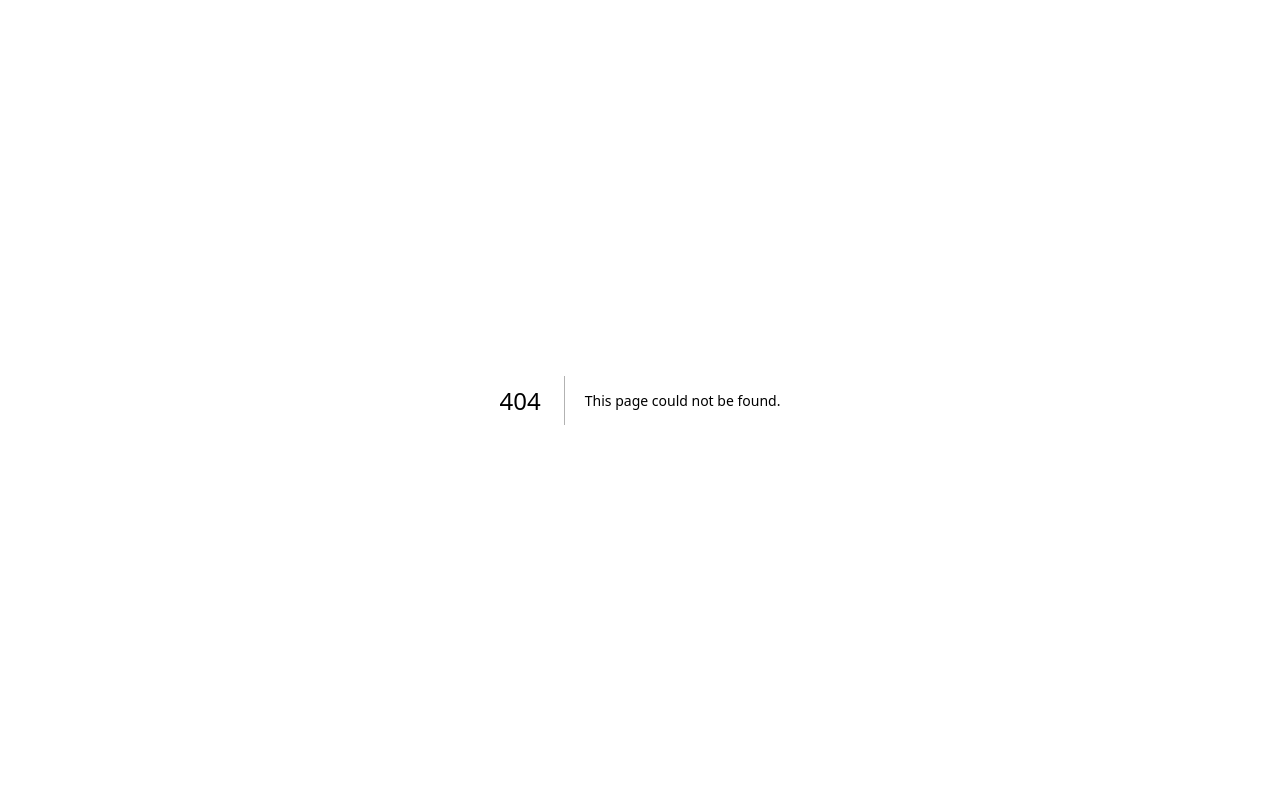
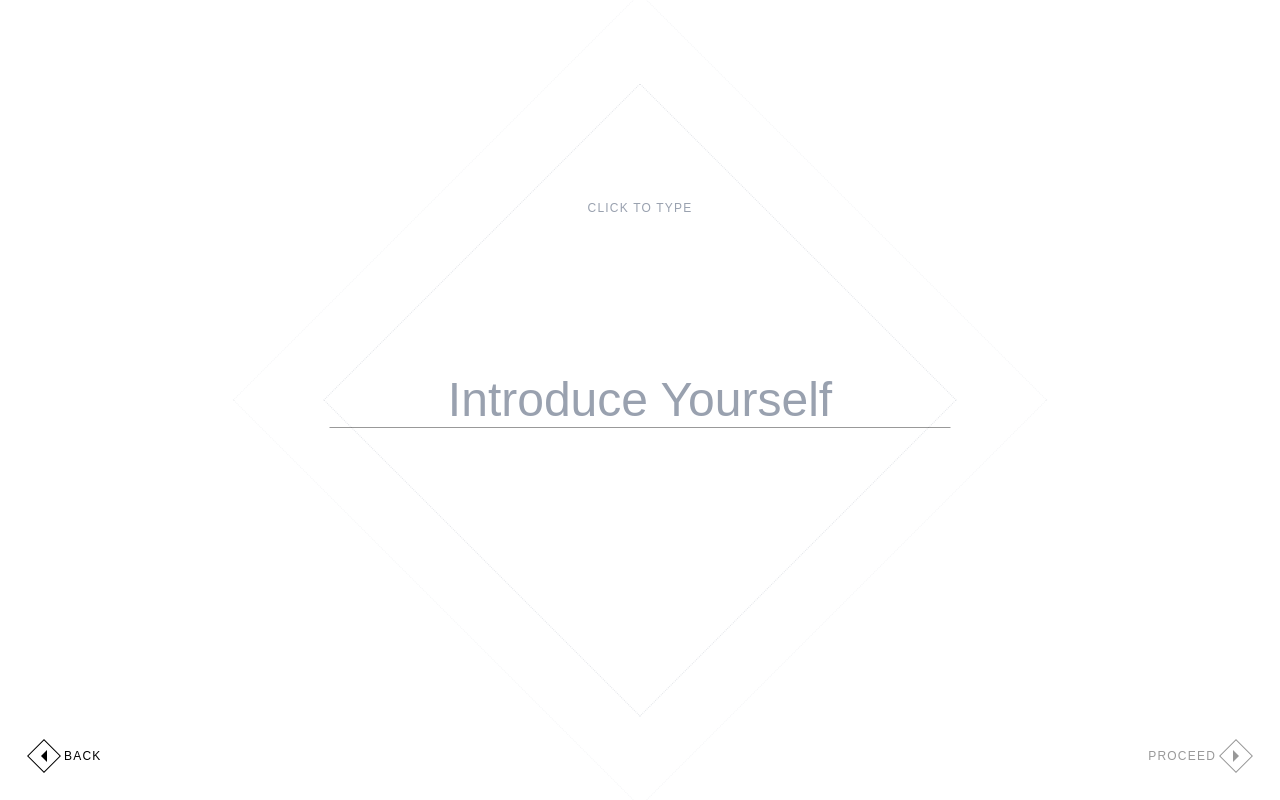
Before and after one commit to AngelMonoestereo/skinstric, a Next.js app: page /introduction/step1 in a window 1280 px wide. Before the commit this address had no page. Built offline with nearby package versions, Linux system fonts and the light colour scheme.

Commit message:
Add introduction step1 and step2 pages (UI from Figma)

```diff
--- /dev/null
+++ b/app/introduction/step1/page.tsx
@@ -0,0 +1,66 @@
+'use client'
+
+import { useState } from 'react'
+import { useRouter } from 'next/navigation'
+
+export default function Step1Page() {
+  const [name, setName] = useState('')
+  const router = useRouter()
+
+  return (
+    <main className="relative min-h-screen bg-white text-black overflow-hidden">
+      {/* Diamante decorativo */}
+      <div className="absolute top-1/2 left-1/2 -translate-x-1/2 -translate-y-1/2 w-[60vw] md:w-[35vw] aspect-square rotate-45 border border-dotted border-gray-300/60" />
+      <div className="absolute top-1/2 left-1/2 -translate-x-1/2 -translate-y-1/2 w-[75vw] md:w-[45vw] aspect-square rotate-45 border border-dotted border-gray-200/40" />
+
+      {/* Texto superior */}
+      <p className="absolute top-[25%] left-1/2 -translate-x-1/2 text-xs tracking-widest text-gray-400">
+        CLICK TO TYPE
+      </p>
+
+      {/* Input central */}
+      <input
+        value={name}
+        onChange={(e) => setName(e.target.value)}
+        placeholder="Introduce Yourself"
+        className="absolute top-1/2 left-1/2 -translate-x-1/2 -translate-y-1/2 text-3xl md:text-5xl font-light text-center outline-none border-b border-black/40 placeholder-gray-400"
+      />
+
+      {/* Back */}
+      <button
+        onClick={() => router.back()}
+        className="absolute bottom-8 left-8 flex items-center gap-2 text-xs tracking-widest"
+      >
+        <DiamondButton direction="left" />
+        BACK
+      </button>
+
+      {/* Proceed */}
+      <button
+        onClick={() => router.push('/introduction/step2')}
+        disabled={!name.trim()}
+        className="absolute bottom-8 right-8 flex items-center gap-2 text-xs tracking-widest disabled:opacity-40"
+      >
+        PROCEED
+        <DiamondButton direction="right" />
+      </button>
+    </main>
+  )
+}
+
+/* --- Reutilizable --- */
+function DiamondButton({ direction }: { direction: 'left' | 'right' }) {
+  return (
+    <div className="relative w-6 h-6 rotate-45 border border-black grid place-items-center">
+      <div
+        className={[
+          'absolute -translate-x-1/2 -translate-y-1/2 left-1/2 top-1/2 -rotate-45',
+          'w-0 h-0',
+          direction === 'right'
+            ? 'border-l-[6px] border-l-black border-y-[6px] border-y-transparent'
+            : 'border-r-[6px] border-r-black border-y-[6px] border-y-transparent',
+        ].join(' ')}
+      />
+    </div>
+  )
+}
--- /dev/null
+++ b/app/introduction/step2/page.tsx
@@ -0,0 +1,66 @@
+'use client'
+
+import { useState } from 'react'
+import { useRouter } from 'next/navigation'
+
+export default function Step2Page() {
+  const [location, setLocation] = useState('')
+  const router = useRouter()
+
+  return (
+    <main className="relative min-h-screen bg-white text-black overflow-hidden">
+      {/* Diamante decorativo */}
+      <div className="absolute top-1/2 left-1/2 -translate-x-1/2 -translate-y-1/2 w-[60vw] md:w-[35vw] aspect-square rotate-45 border border-dotted border-gray-300/60" />
+      <div className="absolute top-1/2 left-1/2 -translate-x-1/2 -translate-y-1/2 w-[75vw] md:w-[45vw] aspect-square rotate-45 border border-dotted border-gray-200/40" />
+
+      {/* Texto superior */}
+      <p className="absolute top-[25%] left-1/2 -translate-x-1/2 text-xs tracking-widest text-gray-400">
+        WHERE ARE YOU FROM?
+      </p>
+
+      {/* Input central */}
+      <input
+        value={location}
+        onChange={(e) => setLocation(e.target.value)}
+        placeholder="Melbourne"
+        className="absolute top-1/2 left-1/2 -translate-x-1/2 -translate-y-1/2 text-3xl md:text-5xl font-light text-center outline-none border-b border-black/40 placeholder-gray-400"
+      />
+
+      {/* Back */}
+      <button
+        onClick={() => router.push('/introduction/step1')}
+        className="absolute bottom-8 left-8 flex items-center gap-2 text-xs tracking-widest"
+      >
+        <DiamondButton direction="left" />
+        BACK
+      </button>
+
+      {/* Proceed */}
+      <button
+        onClick={() => router.push('/upload')}
+        disabled={!location.trim()}
+        className="absolute bottom-8 right-8 flex items-center gap-2 text-xs tracking-widest disabled:opacity-40"
+      >
+        PROCEED
+        <DiamondButton direction="right" />
+      </button>
+    </main>
+  )
+}
+
+/* --- Reutilizable --- */
+function DiamondButton({ direction }: { direction: 'left' | 'right' }) {
+  return (
+    <div className="relative w-6 h-6 rotate-45 border border-black grid place-items-center">
+      <div
+        className={[
+          'absolute -translate-x-1/2 -translate-y-1/2 left-1/2 top-1/2 -rotate-45',
+          'w-0 h-0',
+          direction === 'right'
+            ? 'border-l-[6px] border-l-black border-y-[6px] border-y-transparent'
+            : 'border-r-[6px] border-r-black border-y-[6px] border-y-transparent',
+        ].join(' ')}
+      />
+    </div>
+  )
+}
```
